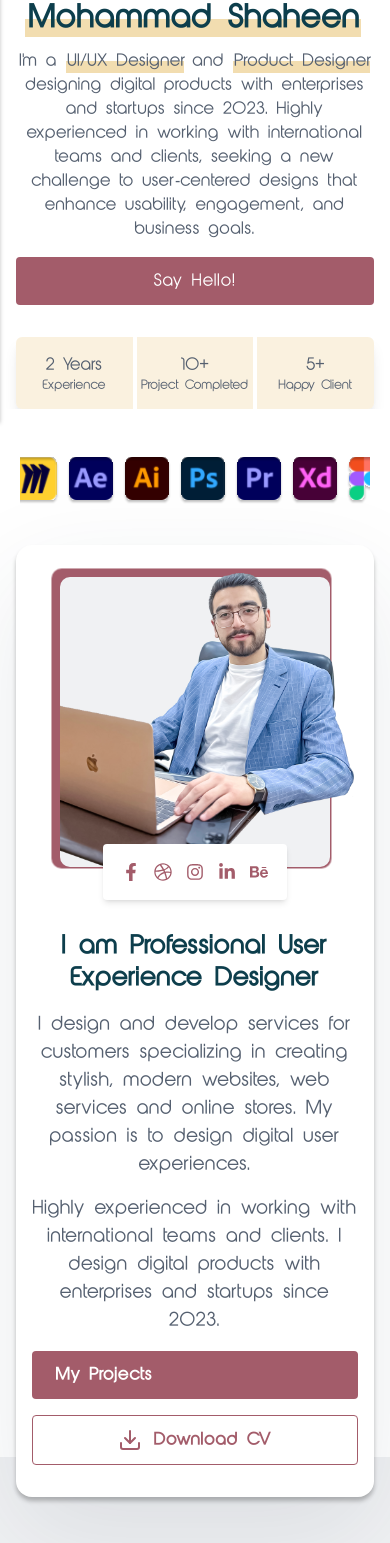
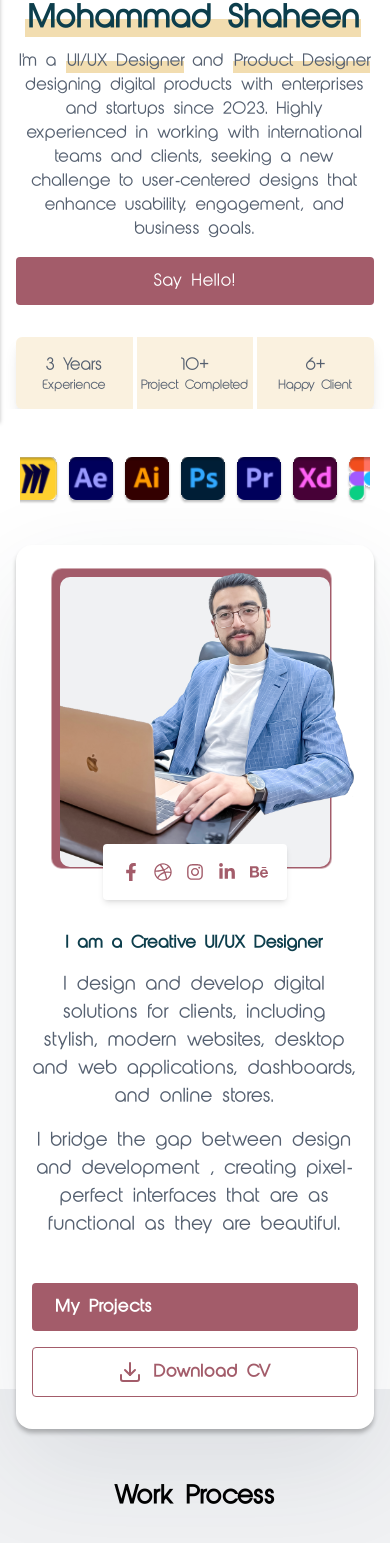
Before and after one commit to SHAHEEN963/shaheen, a Next.js app: page / in a window 390 px wide. Shown: the part 425-1968 px from the top of the page. Built offline with nearby package versions, Linux system fonts and the light colour scheme; a web font is replaced by a local one.

Commit message:
14/06/2025

```diff
--- a/app/_components/Blog.jsx
+++ b/app/_components/Blog.jsx
@@ -124,8 +124,7 @@ const Blog = () => {
     >
       <h2 className="text-5xl leading-[56px] mb-6">My Blog</h2>
       <p className="text-tsecondary text-lg mb-16 max-w-[650px] mx-auto">
-        There are many variations of passages of Lorem Ipsum available, but the
-        majority have suffered alteration.
+        I share practical knowledge to help you create more meaningful and powerful digital experiences
       </p>
       <Slider {...settings}>
         {blogs.map((blog) => {
--- a/app/_components/Contact.jsx
+++ b/app/_components/Contact.jsx
@@ -125,8 +125,7 @@ const Contact = () => {
             Let's discuss your Project
           </h3>
           <p className="text-lg text-tsecondary xl:mb-9 lg:mb-6 mb-4 lg:text-left text-center w-fit px-1 tracking-wide">
-            There are many variations of passages of Lorem Ipsum available. but
-            the majority have suffered alte.
+            Share your vision with me, and I will craft a tailored strategy to achieve your goals.
           </p>
           <div className="flex flex-col gap-3 xl:mb-9 lg:mb-6 mb-4 ">
             {contacts.map((contact, i) => (
@@ -157,8 +156,8 @@ const Contact = () => {
         {/* form */}
         <div className="lg:max-w-[50%]">
           <p className="text-tsecondary text-lg lg:text-left text-center lg:mb-12 mb-8 tracking-wide">
-            There are many variations of passages of Lorem Ipsum available. but
-            the majority have suffered alte.
+            Ready to start your project? Complete the form below and I'll respond within 24 hours to discuss next steps.  <br />{" "} <br />{" "}
+            Let's create something remarkable together.
           </p>
           <form
             onSubmit={(e) => handleSubmit(e)}
--- a/app/_components/Counters.jsx
+++ b/app/_components/Counters.jsx
@@ -3,17 +3,17 @@ import CountUp from "react-countup"
 
 const countersData = [
     {
-        num: 2,
+        num: 3,
         title: " Years",
         subtitle: "Experience",
     },
     {
-        num: 10,
+        num: 11,
         title: "+",
         subtitle: "Project Completed",
     },
     {
-        num: 5,
+        num: 6,
         title: "+",
         subtitle: "Happy Client",
     },
--- a/app/_components/Experience.jsx
+++ b/app/_components/Experience.jsx
@@ -67,17 +67,16 @@ const Experience = () => {
         </div>
         {/* info-side */}
         <div className="max-w-[536px] lg:text-left text-center">
-          <h3 className="xl:text-[38px] font-semibold md:text-3xl text-2xl text-tprimary md:leading-[50px] md:mb-8 mb-4">
-            I am Professional User Experience Designer
+          <h3 className="xl:text-[32px] font-semibold md:text-[20px] text-[16px] text-tprimary md:leading-[50px] md:mb-8 mb-4">
+            I am a Creative UI/UX Designer
           </h3>
           <p className="text-lg text-[#556070] mb-4 tracking-wide">
-            I design and develop services for customers specializing in creating
-            stylish, modern websites, web services and online stores. My passion
-            is to design digital user experiences.
+            I design and develop digital solutions for clients, including stylish, modern websites, desktop and web applications, dashboards, and online stores.
           </p>
           <p className="text-lg text-[#556070] mb-4 tracking-wide">
-            Highly experienced in working with international teams and clients.
-            I design digital products with enterprises and startups since 2023.
+            I bridge the gap between design and development , creating pixel-perfect interfaces that are as functional as they are beautiful.
+            <br /> <br />
+
           </p>
           <div className="flex md:flex-row flex-col justify-center lg:justify-start gap-4">
             <Link
--- a/app/_components/ProjectIdea.jsx
+++ b/app/_components/ProjectIdea.jsx
@@ -13,8 +13,8 @@ const ProjectIdea = () => {
           <br /> Let's discuss your project!
         </h2>
         <p className="text-[#A5ACB5] text-lg md:my-8 my-6 tracking-wide">
-          There are many variations of passages of Lorem Ipsum available, <br />{" "}
-          but the majority have suffered alteration.
+          Whether you are launching a new product, refreshing your brand, or solving a complex user experience challenge. <br />{" "}
+          I transform ideas into exceptional digital solutions.
         </p>
         <Link
           className="group relative inline-flex items-center overflow-hidden md:w-auto w-full justify-center rounded bg-primary px-8 py-3 text-white focus:ring-3 focus:outline-hidden"
--- a/app/_components/WhatIDo.jsx
+++ b/app/_components/WhatIDo.jsx
@@ -6,22 +6,22 @@ import { motion } from "motion/react"
 
 const Card = ({ title, text }) => (
   <div className="hover:border-l-[5px] hover:translate-x-4 transition-all bg-white border-l-primary rounded-md shadow-card p-8">
-    <h3 className="text-tprimary">{title}</h3>
+    <h3 className="text-tprimary font-bold">{title}</h3>
     <p className="text-tsecondary tracking-wide">{text}</p>
   </div>
 );
 const data = [
   {
     title: "User Experience (UX) Design",
-    text: "Lorem ipsum dolor sit amet, consectetur adipiscing elit. Nulla purus arcu, varius eget velit non, laoreet imperdiet orci. Mauris ultrices eget lorem ac vestibulum.",
+    text: "I architect seamless user journeys through deep research, persona development, and interaction mapping.",
   },
   {
     title: "User Interface (UI) Design",
-    text: "Lorem ipsum dolor sit amet, consectetur adipiscing elit. Nulla purus arcu, varius eget velit non, laoreet imperdiet orci. Mauris ultrices eget lorem ac vestibulum.",
+    text: "I craft visually stunning interfaces grounded in design systems and accessibility standards.",
   },
   {
     title: "Visual Identity Design",
-    text: "Lorem ipsum dolor sit amet, consectetur adipiscing elit. Nulla purus arcu, varius eget velit non, laoreet imperdiet orci. Mauris ultrices eget lorem ac vestibulum.",
+    text: "I create magic brands that tell powerful stories - from strategic colors and logos to consistent experiences across all platforms. ",
   },
 ];
 const WhatIDo = () => {
@@ -36,13 +36,11 @@ const WhatIDo = () => {
             What I do?
           </h2>
           <p className="text-tsecondary text-lg mb-4 tracking-wide">
-            Lorem ipsum dolor sit amet, consectetur adipiscing elit. Nulla purus
-            arcu, varius eget velit non, laoreet imperdiet orci. Mauris ultrices
-            eget lorem ac vestibulum. Suspendis imperdiet,
+            I transform complex problems into intuitive, human-centered solutions.
+            Through research-driven design and strategic thinking, I create meaningful experiences that bridge user needs with business goals.
           </p>
           <p className="text-tsecondary text-lg tracking-wide">
-            Lorem ipsum dolor sit amet, consectetur adipiscing elit. Nulla purus
-            arcu, varius eget velit non.
+             Every pixel serves a purpose in my mission to make technology feel effortless.
           </p>
           <Link
             href="#contact"
--- a/app/_components/WorkProcess.jsx
+++ b/app/_components/WorkProcess.jsx
@@ -66,10 +66,9 @@ const WorkProcess = () => {
             Work Process
           </h2>
           <p className="xl:text-2xl text-lg mb-4 text-tsecondary">
-            Our streamlined process ensures efficiency and excellence at every
-            stage.
+            Our proven process ensures efficiency at every stage of your UX/UI project.
           </p>
-          <p className="xl:text-2xl text-lg text-tsecondary">
+          <p className="xl:text-xl text-base text-tsecondary">
             We begin with in-depth research to understand your goals, analyze
             data to craft a strategic plan, design user-centric solutions that
             blend functionality with aesthetics, and finally launch the project
```
